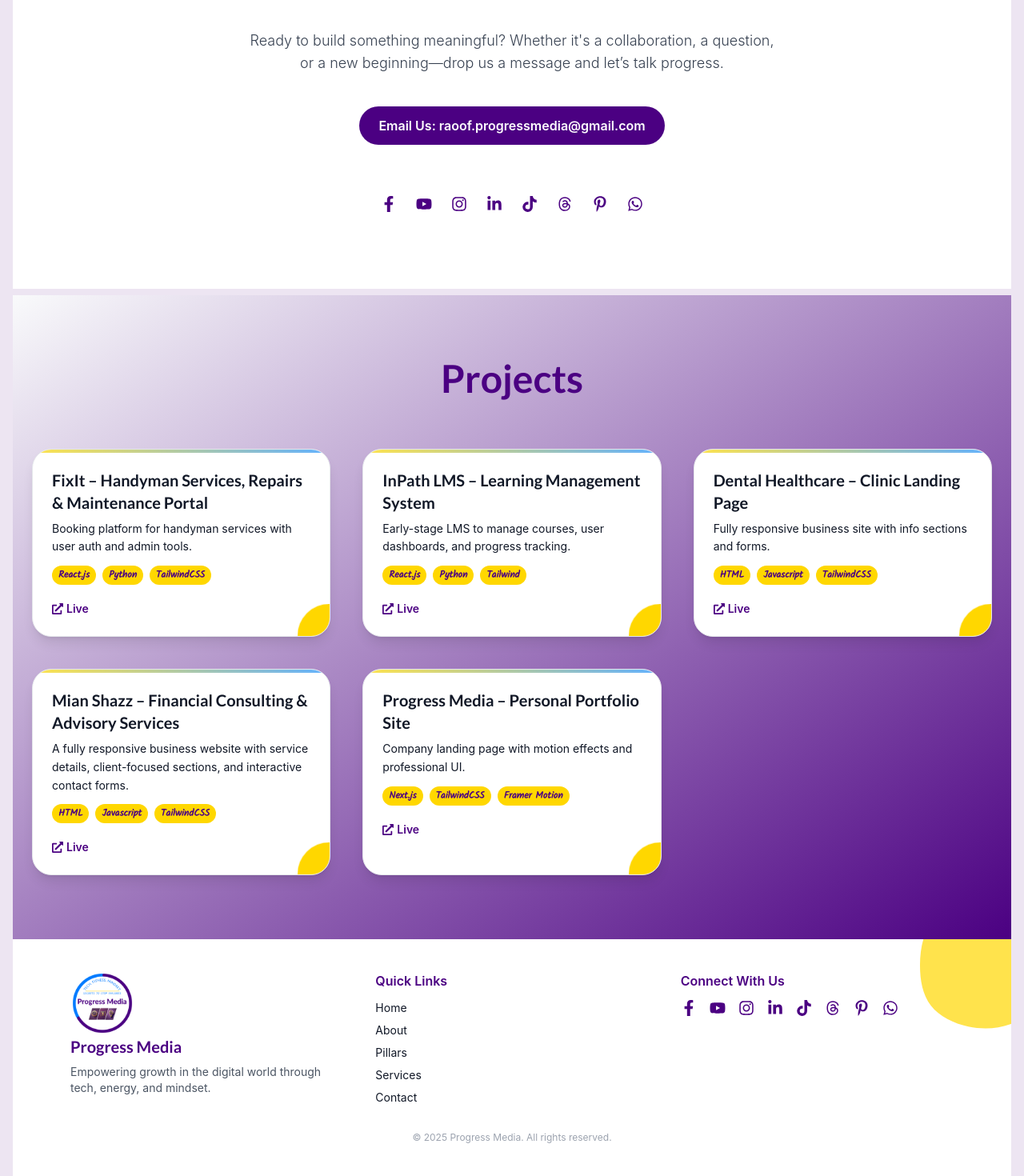
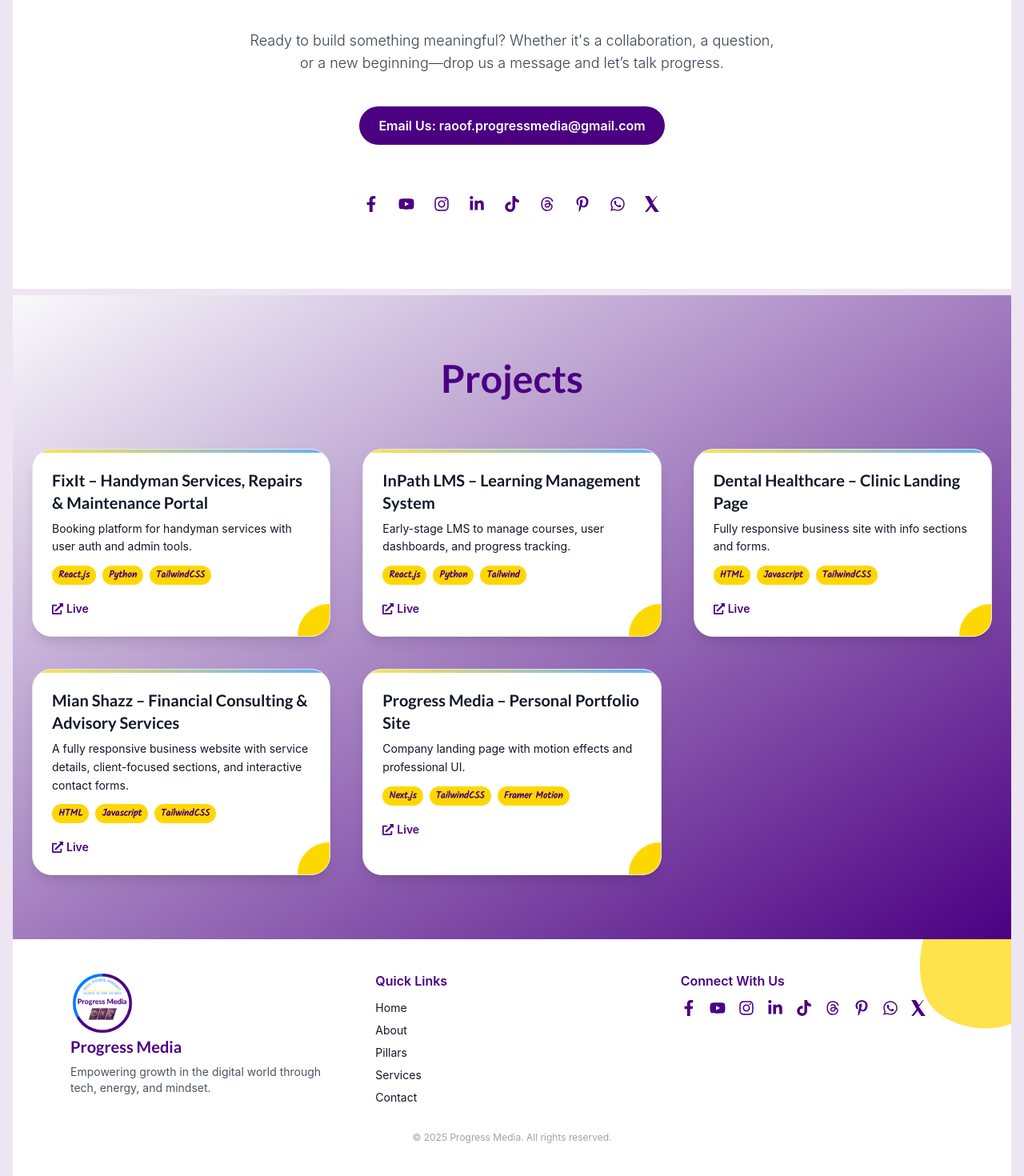
Before and after one commit to raoof-progressmedia/progressMedia, a Next.js app: page / in a window 1280 px wide. Shown: the part 3475-4945 px from the top of the page at 80% size. Built offline with nearby package versions, Linux system fonts and the light colour scheme.

Commit message:
twitter icon added

```diff
--- a/src/components/Contact.js
+++ b/src/components/Contact.js
@@ -2,6 +2,11 @@ import { FaFacebookF, FaYoutube, FaInstagram, FaLinkedinIn, FaTiktok, FaWhatsapp
 import { RiThreadsFill } from "react-icons/ri";
 
 export default function Contact() {
+  const XTwitterIcon = () => (
+  <svg width="1em" height="1em" viewBox="0 0 1200 1227" fill="currentColor" xmlns="http://www.w3.org/2000/svg">
+    <path d="M787 0H946L583 521L1080 1227H753L478 829L162 1227H0L390 702L0 0H336L591 385L887 0H787Z" />
+  </svg>
+);
   const socialLinks = [
     { icon: <FaFacebookF />, href: "https://www.facebook.com/profile.php?id=61569673919099" },
     { icon: <FaYoutube />, href: "https://www.youtube.com/channel/UCUO0O2M0P1SS-KLbMDb1S_Q" },
@@ -11,6 +16,7 @@ export default function Contact() {
     { icon: <RiThreadsFill />, href: "https://www.threads.com/@raufgoher" },
     { icon: <FaPinterestP />, href: "https://www.pinterest.com/progressmedia123/?actingBusinessId=983192299809048138" },
     { icon: <FaWhatsapp />, href: "https://wa.me/923426167711" },
+    { icon: <XTwitterIcon />, href: "https://x.com/progressmedia_r" },
   ];
 
   return (
--- a/src/components/Footer.js
+++ b/src/components/Footer.js
@@ -2,6 +2,11 @@ import { FaFacebookF, FaYoutube, FaInstagram, FaLinkedinIn, FaTiktok,FaWhatsapp,
 import { RiThreadsFill } from "react-icons/ri";
 
 export default function Footer() {
+    const XTwitterIcon = () => (
+  <svg width="1em" height="1em" viewBox="0 0 1200 1227" fill="currentColor" xmlns="http://www.w3.org/2000/svg">
+    <path d="M787 0H946L583 521L1080 1227H753L478 829L162 1227H0L390 702L0 0H336L591 385L887 0H787Z" />
+  </svg>
+);
     const socialLinks = [
     { icon: <FaFacebookF />, href: "https://www.facebook.com/profile.php?id=61569673919099" },
     { icon: <FaYoutube />, href: "https://www.youtube.com/channel/UCUO0O2M0P1SS-KLbMDb1S_Q" },
@@ -11,6 +16,7 @@ export default function Footer() {
     { icon: <RiThreadsFill />, href: "https://www.threads.com/@raufgoher" },
     { icon: <FaPinterestP />, href: "https://www.pinterest.com/progressmedia123/?actingBusinessId=983192299809048138" },
     { icon: <FaWhatsapp />, href: "https://wa.me/923426167711" },
+    { icon: <XTwitterIcon />, href: "https://x.com/progressmedia_r" },
   ];
 
     const navLinks = [
--- a/src/components/Navbar.js
+++ b/src/components/Navbar.js
@@ -9,6 +9,11 @@ import Link from "next/link";
 export default function Navbar() {
   const [isOpen, setIsOpen] = useState(false);
 
+const XTwitterIcon = () => (
+  <svg width="1em" height="1em" viewBox="0 0 1200 1227" fill="currentColor" xmlns="http://www.w3.org/2000/svg">
+    <path d="M787 0H946L583 521L1080 1227H753L478 829L162 1227H0L390 702L0 0H336L591 385L887 0H787Z" />
+  </svg>
+);
   const navItems = [
     { label: "Home", href: "/" },
     { label: "Elements", href: "#pillars" },
@@ -26,6 +31,7 @@ export default function Navbar() {
     { icon: <RiThreadsFill />, href: "https://www.threads.com/@raufgoher" },
     { icon: <FaPinterestP />, href: "https://www.pinterest.com/progressmedia123/?actingBusinessId=983192299809048138" },
     { icon: <FaWhatsapp />, href: "https://wa.me/923426167711" },
+    { icon: <XTwitterIcon />, href: "https://x.com/progressmedia_r" },
   ];
 
   return (
```
